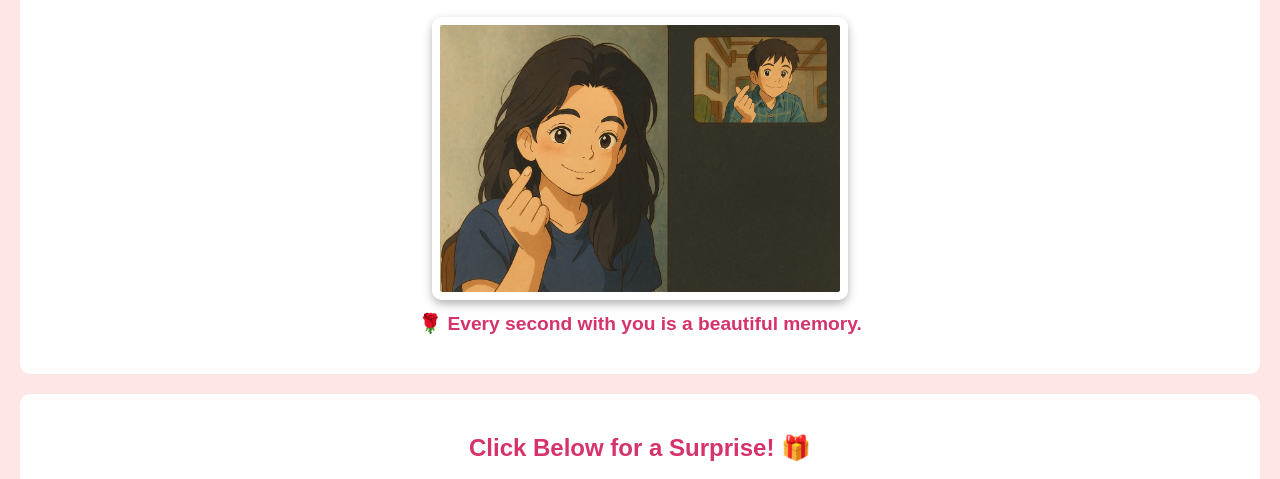
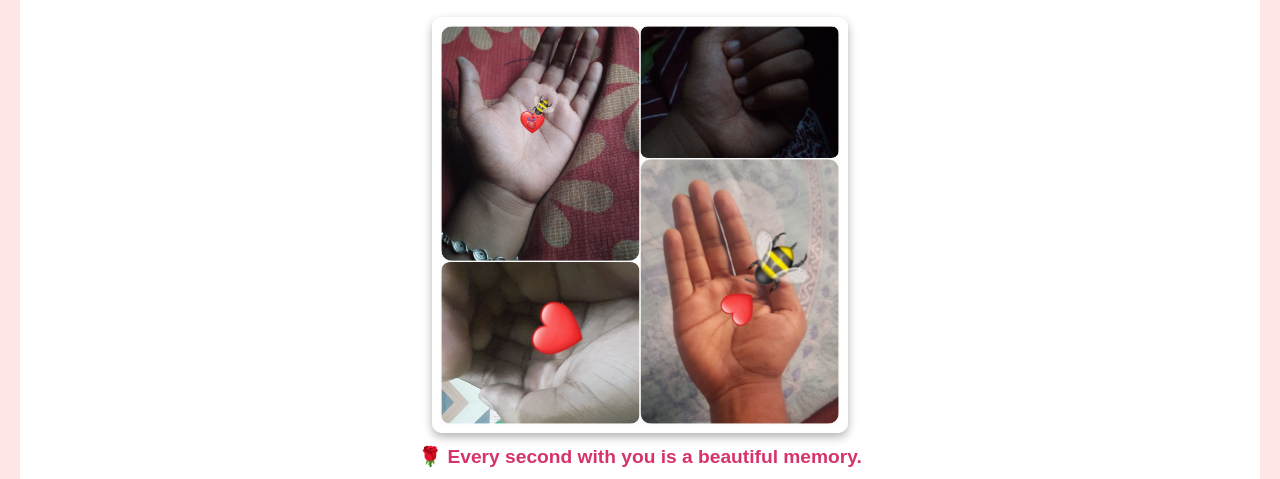
Before and after one commit to Rupam-Mete/Gift-for-ori, a plain HTML site: page index.html in a window 1280 px wide. Shown: the part 1274-1753 px from the top of the page. Drawn offline with Linux system fonts and the light colour scheme.

Commit message:
Update index.html
CHANGE PIC

```diff
--- a/index.html
+++ b/index.html
@@ -32,7 +32,7 @@
                 <p class="caption">✨ Your smile—my favorite view in the entire world.</p>
             </div>
             <div class="image-box">
-                <img src="hand  Image 2025-05-17 at 12.43.23_84c626ca.jpg" alt="Memory 3">
+                <img src="hand Image 2025-05-17 at 12.43.24_6151a034.jpg" alt="Memory 3">
                 <p class="caption">🌹 Every second with you is a beautiful memory.</p>
             </div>
         </div>
```
